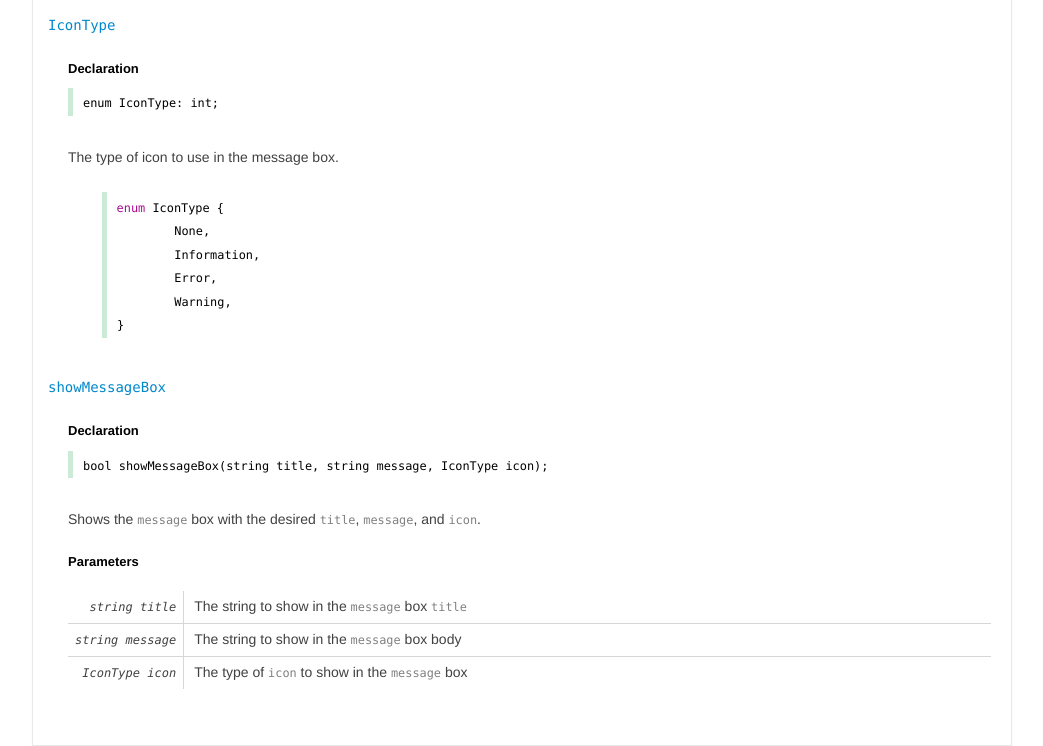
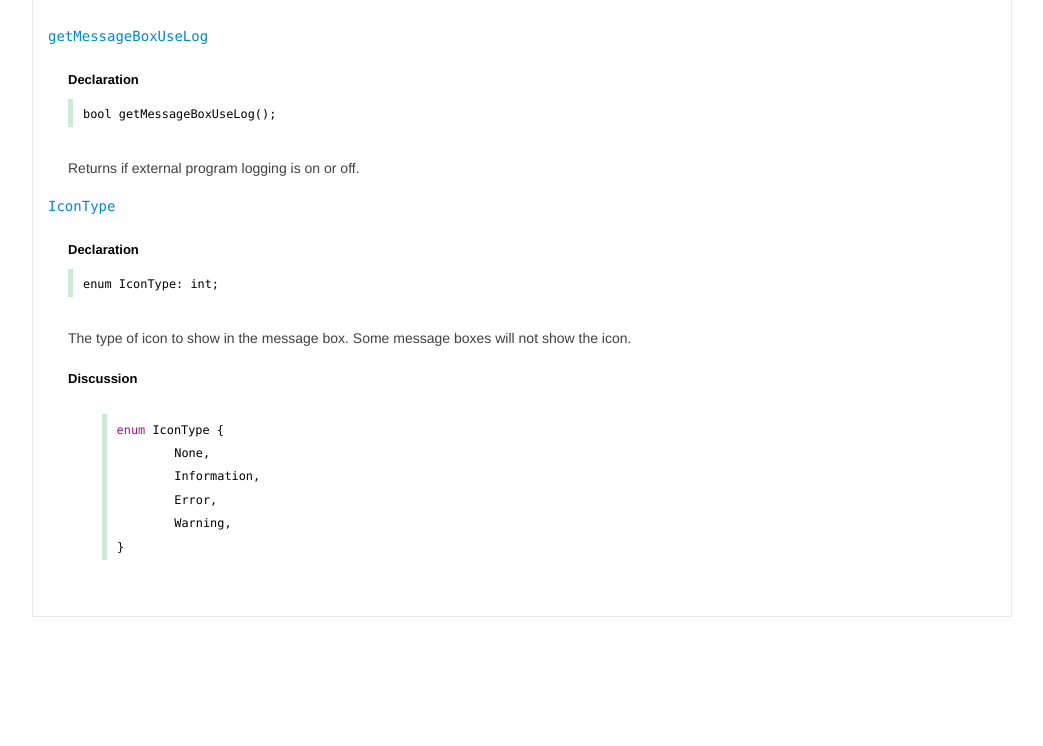
Before and after one commit to workhorsy/d-message-box, a plain HTML site: page docs/0.1.0/index.html in a window 1280 px wide. Shown: the part 1256-2002 px from the top of the page, without its empty margins (118-1161 px from the left). After the commit the page ends 1873 px from the top, so only its background shows below. Drawn offline with Linux system fonts and the light colour scheme.

Commit message:
Updated documentation.

```diff
--- a/docs/0.1.0/index.html
+++ b/docs/0.1.0/index.html
@@ -477,25 +477,20 @@
     It should work without requiring any 3rd party GUI toolkits. But will work with what
 it can find on your OS at runtime.
 <br><br>
-
 It tries to use the following:
 <br><br>
-
+* DlangUI (win32 on Windows or SDL2 on Linux)
+<br><br>
 * SDL_ShowSimpleMessageBox (Derelict SDL2)
 <br><br>
-
 * MessageBoxW (Windows)
 <br><br>
-
 * Zenity (Gtk/Gnome)
 <br><br>
-
 * Kdialog (KDE)
 <br><br>
-
 * gxmessage (X11)
 <br><br>
-
 Home page:
 <a href="https://github.com/workhorsy/d-message-box">https://github.com/workhorsy/d-message-box</a>
 
@@ -509,8 +504,7 @@ Home page:
 
 
   </p>
-</div>
-<div class="ddoc_license">
+</div><div class="ddoc_license">
   <h4>License</h4>
   <p class="para">
     Boost Software License - Version 1.0
@@ -529,10 +523,16 @@ Home page:
         <li><code class="code"><span class="keyword">import</span> <span class="psymbol">message_box</span> : showMessageBox, IconType;
 <span class="keyword">import</span> std.stdio : stdout, stderr;
 
+<span class="comment">// Create the message box
+</span><span class="keyword">auto</span> dialog = <span class="keyword">new</span> MessageBox(<span class="string_literal">"Party Time"</span>, <span class="string_literal">"The roof is on fire!"</span>, IconType.Warning);
+
+<span class="comment">// Set the error handler
+</span>dialog.onError((Throwable err) {
+	stderr.writefln(<span class="string_literal">"Failed to show message box: %s"</span>, err);
+});
+
 <span class="comment">// Show the message box
-</span><span class="keyword">if</span> (! showMessageBox(<span class="string_literal">"Party Time"</span>, <span class="string_literal">"The roof is on fire!"</span>, IconType.Warning)) {
-	stderr.writefln(<span class="string_literal">"Failed to show message box."</span>);
-}
+</span>dialog.show();
 </code></li>
       </ol>
     </div>
@@ -541,7 +541,6 @@ Home page:
 
   </p>
 </div>
-
 </section>
 <section class="section ddoc_module_members_section">
   <div class="ddoc_module_members">
@@ -657,7 +656,14 @@ Home page:
   <section class="section ddoc_sections">
   <div class="ddoc_summary">
   <p class="para">
-    The type of icon to use in the message box.
+    The type of icon to show in the message box. Some message boxes will not show
+the icon.
+
+  </p>
+</div>
+<div class="ddoc_description">
+  <h4>Discussion</h4>
+  <p class="para">
 
 <section class="code_listing">
   <div class="code_sample">
@@ -682,89 +688,6 @@ Home page:
 
 </div>
 
-</li><li class="ddoc_member">
-  <div class="ddoc_member_header">
-  <div class="ddoc_header_anchor">
-  <a href="#showMessageBox" id="showMessageBox"><code class="code">showMessageBox</code></a>
-</div>
-</div><div class="ddoc_decl">
-  <section class="section">
-    <div class="declaration">
-      <h4>Declaration</h4>
-      <div class="dlang">
-        <p class="para">
-          <code class="code">
-            <span class="ddoc_anchor" id="showMessageBox"></span>bool <code class="code">showMessageBox</code>(string <code class="code">title</code>, string <code class="code">message</code>, IconType <code class="code">icon</code>);
-
-          </code>
-        </p>
-      </div>
-    </div>
-  </section>
-</div>
-<div class="ddoc_decl">
-  <section class="section ddoc_sections">
-  <div class="ddoc_summary">
-  <p class="para">
-    Shows the <code class="code">message</code> box with the desired <code class="code">title</code>, <code class="code">message</code>, and <code class="code">icon</code>.
-
-  </p>
-</div>
-<div class="ddoc_params">
-  <h4>Parameters</h4>
-  <table cellspacing="0" cellpadding="5" border="0" class="graybox">
-    <tbody>
-      <tr class="ddoc_param_row">
-  <td scope="ddoc_param_id">
-  <code class="code">
-    <em class="term">string <code class="code">title</code></em>
-  </code>
-</td>
-<td>
-  <div class="ddoc_param_desc">
-    <p class="para">
-      The string to show in the <code class="code">message</code> box <code class="code">title</code>
-    </p>
-  </div>
-</td>
-</tr>
-<tr class="ddoc_param_row">
-  <td scope="ddoc_param_id">
-  <code class="code">
-    <em class="term">string <code class="code">message</code></em>
-  </code>
-</td>
-<td>
-  <div class="ddoc_param_desc">
-    <p class="para">
-      The string to show in the <code class="code">message</code> box body
-    </p>
-  </div>
-</td>
-</tr>
-<tr class="ddoc_param_row">
-  <td scope="ddoc_param_id">
-  <code class="code">
-    <em class="term">IconType <code class="code">icon</code></em>
-  </code>
-</td>
-<td>
-  <div class="ddoc_param_desc">
-    <p class="para">
-      The type of <code class="code">icon</code> to show in the <code class="code">message</code> box
-    </p>
-  </div>
-</td>
-</tr>
-
-    </tbody>
-  </table>
-</div>
-
-</section>
-
-</div>
-
 </li>
 </ul>
   </div>
```
Also changed, not shown: 1 other file.
